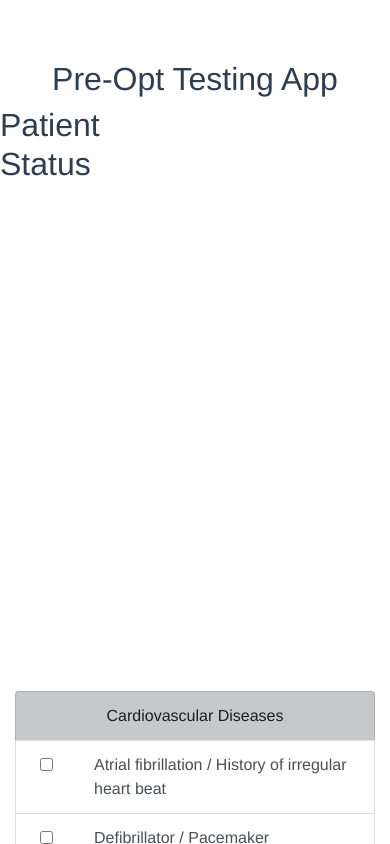
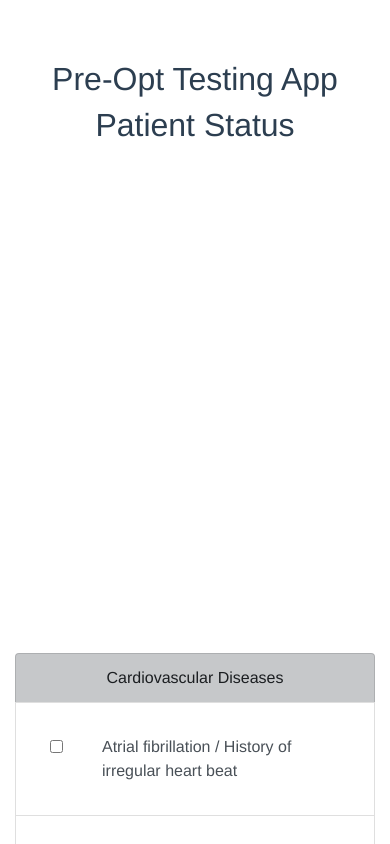
Before and after one commit to mmulenga/POTA, a Vue app: page / in a window 390 px wide. Shown: the top 844 px of the page. Built offline with nearby package versions, Linux system fonts and the light colour scheme.

Commit message:
Increased list-item size.

```diff
--- a/src/App.vue
+++ b/src/App.vue
@@ -2,7 +2,7 @@
   <div id="app">
     <h1> Pre-Opt Testing App </h1>
       <div class="row">
-        <div class="col-3">
+        <div class="col-md-3">
             <StatusComponent
              :resultArray="resultArray"/>
              <!-- This is the the bind to the child component-->
--- a/src/components/ComoListComponent.vue
+++ b/src/components/ComoListComponent.vue
@@ -4,7 +4,7 @@
       <div class="col-12">
         <ul class="list-group half">
           <li class="list-group-item list-group-item-dark"> Cardiovascular Diseases</li>
-          <li class="list-group-item list-group-item-action"
+          <li class="list-group-item list-group-item-action lg-item"
           v-for="(item, index) in cardioDiseases"
           :key="item.comorbidity"
           v-on:click="aggregateConditions(cardioDiseases, index)"
@@ -21,7 +21,7 @@
             </div>
           </li>
           <li class="list-group-item list-group-item-dark"> Pulmonary Diseases</li>
-          <li class="list-group-item list-group-item-action"
+          <li class="list-group-item list-group-item-action lg-item"
           v-for="(item, index) in pulmoDiseases"
           :key="item.comorbidity"
           v-on:click="aggregateConditions(pulmoDiseases, index)"
@@ -38,7 +38,7 @@
             </div>
           </li>
           <li class="list-group-item list-group-item-dark"> Other Diseases</li>
-          <li class="list-group-item list-group-item-action"
+          <li class="list-group-item list-group-item-action lg-item"
           v-for="(item, index) in otherDiseases"
           :key="item.comorbidity"
           v-on:click="aggregateConditions(otherDiseases, index)"
@@ -55,7 +55,7 @@
             </div>
           </li>
           <li class="list-group-item list-group-item-dark"> Medications </li>
-          <li class="list-group-item list-group-item-action"
+          <li class="list-group-item list-group-item-action lg-item"
           v-for="(item, index) in medications"
           :key="item.comorbidity"
           v-on:click="aggregateConditions(medications, index)"
@@ -181,4 +181,12 @@ export default {
   height: 500px;
   overflow: scroll;
 }
+
+.pointer {
+  cursor: pointer;
+}
+
+.lg-item {
+  padding: 2.00rem;
+}
 </style>
```
